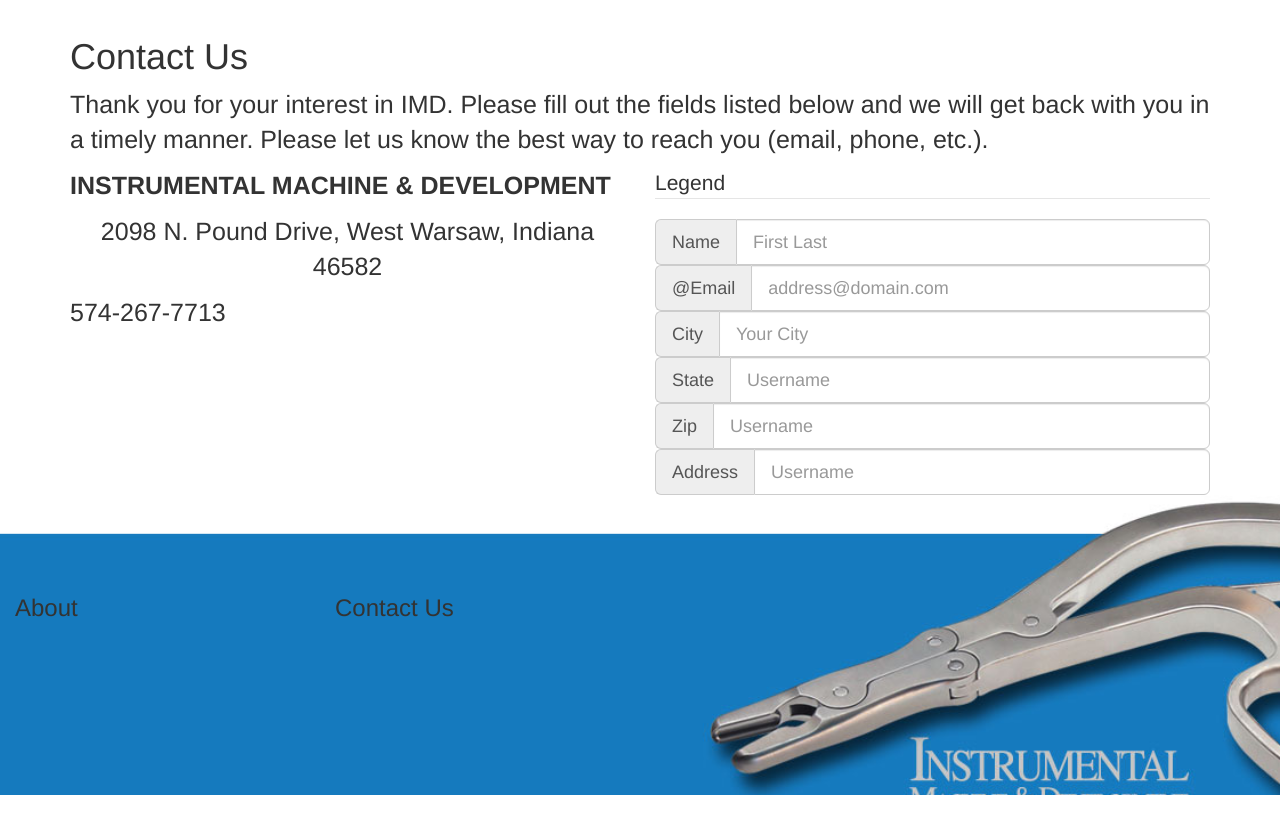
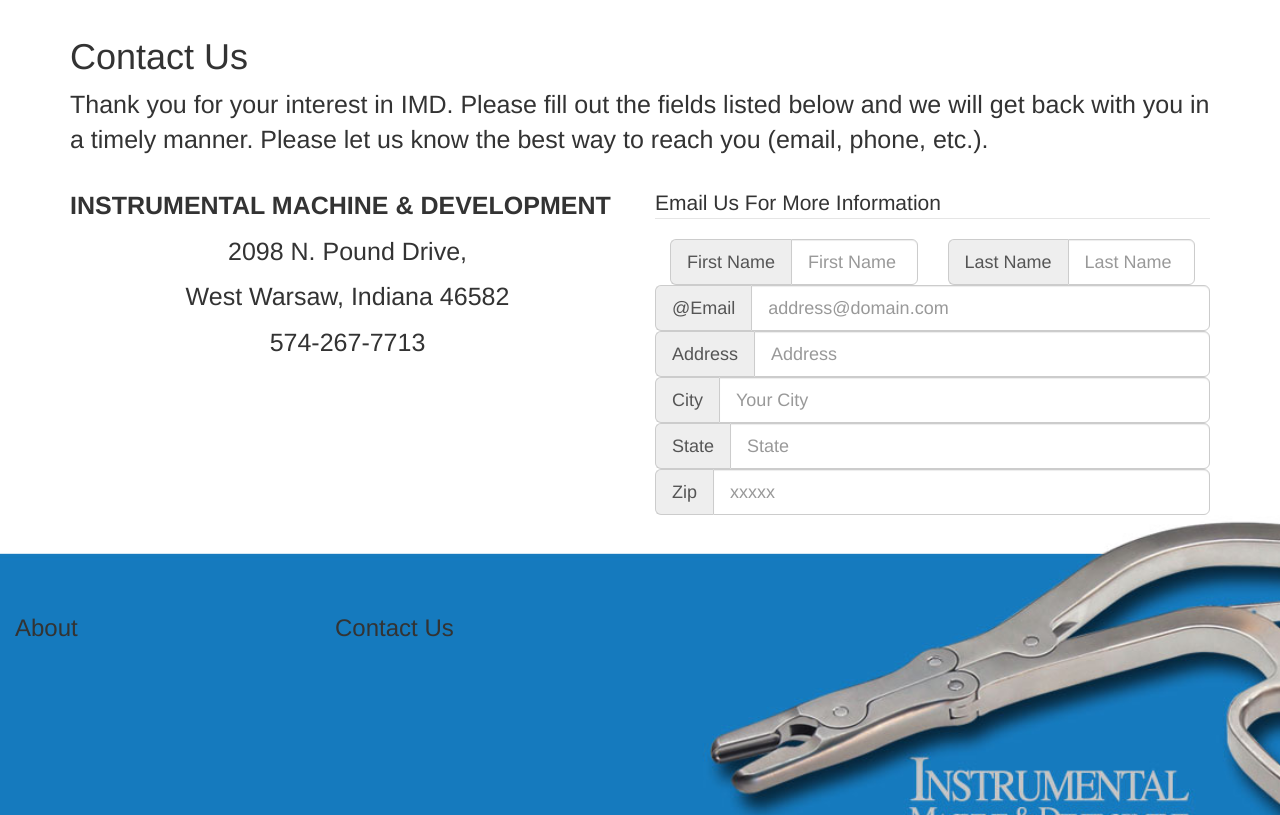
Before and after one commit to jbake11/imdortho, a PHP site: page /contact.php in a window 1280 px wide. Shown: the part 161-976 px from the top of the page. Run offline with PHP 8.4, Linux system fonts and the light colour scheme; some libraries are stand-ins or nearby versions.

Commit message:
contact form

```diff
--- a/contact.php
+++ b/contact.php
@@ -14,30 +14,42 @@ include("head.php");
         </div>
     </div>
 </div>
+<br>
 
 <div class='container'>
     <div class='row'>
         <div class='col-lg-6'>
-            <p id='textBold'>INSTRUMENTAL MACHINE & DEVELOPMENT</p>
-            <p id='textAlignCenter'>2098 N. Pound Drive, West
-                Warsaw, Indiana 46582</p>
-            <p>574-267-7713</p>
+            <p><b>INSTRUMENTAL MACHINE & DEVELOPMENT</b></p>
+            <p id='textAlignCenter'>2098 N. Pound Drive,</p>
+            <p id='textAlignCenter'>West Warsaw, Indiana 46582</p>
+            <p id='textAlignCenter'>574-267-7713</p>
         </div>
 
 
         <div class='col-lg-6'>
             <form class='form'>
-                <legend>Legend</legend>
+                <legend>Email Us For More Information</legend>
 
+                <div class='col-sm-6'>
+                    <div class="input-group input-group-lg">
+                        <span class="input-group-addon">First Name</span>
+                        <input name='firstname' type="text" class="form-control" placeholder="First Name">
+                    </div>
+                </div>
+                <div class='col-sm-6'>
+                    <div class="input-group input-group-lg">
+                        <span class="input-group-addon">Last Name</span>
+                        <input name='firstname' type="text" class="form-control" placeholder="Last Name">
+                    </div>
+                </div>
 
-
-                <div class="input-group input-group-lg">
-                    <span class="input-group-addon">Name</span>
-                    <input name='fullname' type="text" class="form-control" placeholder="First Last">
-                </div>
                 <div class="input-group input-group-lg">
                     <span class="input-group-addon">@Email</span>
                     <input name='email' type="text" class="form-control" placeholder="address@domain.com">
+                </div>
+                <div class="input-group input-group-lg">
+                    <span class="input-group-addon">Address</span>
+                    <input name='address' type="text" class="form-control" placeholder="Address">
                 </div>
                 <div class="input-group input-group-lg">
                     <span class="input-group-addon">City</span>
@@ -45,43 +57,19 @@ include("head.php");
                 </div>
                 <div class="input-group input-group-lg">
                     <span class="input-group-addon">State</span>
-                    <input name='state' type="select" class="form-control" placeholder="Username">
+                    <input name='state' type="select" class="form-control" placeholder="State">
                 </div>
                 <div class="input-group input-group-lg">
                     <span class="input-group-addon">Zip</span>
-                    <input name='zip' type="text" class="form-control" placeholder="Username">
+                    <input name='zip' type="text" class="form-control" placeholder="xxxxx">
                 </div>
-                <div class="input-group input-group-lg">
-                    <span class="input-group-addon">Address</span>
-                    <input name='address' type="text" class="form-control" placeholder="Username">
-                </div>
+
 
 
             </form>
         </div>
     </div>
 </div>
-<!--
-
-Form info:
-
-Name:
-Email:
-City:
-State:
-Zip:
-Address:
-<Checkbox> Please send me a company brochure
-Message: <text box>
-
-<Submit> Send Your Message
-
-Thanks,
--->
-
-
-
-
 
 <?php
 include("foot.php");
--- a/css/main.css
+++ b/css/main.css
@@ -18,7 +18,7 @@ and open the template in the editor.
 }
 
 li {
-    font-size: 18px
+    font-size: 18px;
 }
 
 p {
@@ -26,13 +26,8 @@ p {
 
 }
 
-#textBold{
-    font-weight: bold;
-}
-
 #textAlignCenter{
     text-align: center;
-
 }
 
 #footer{
```
